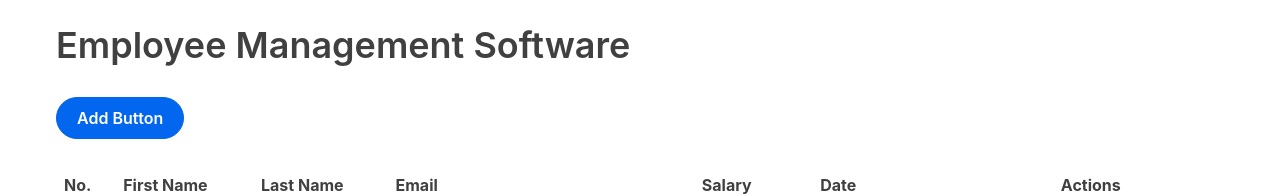
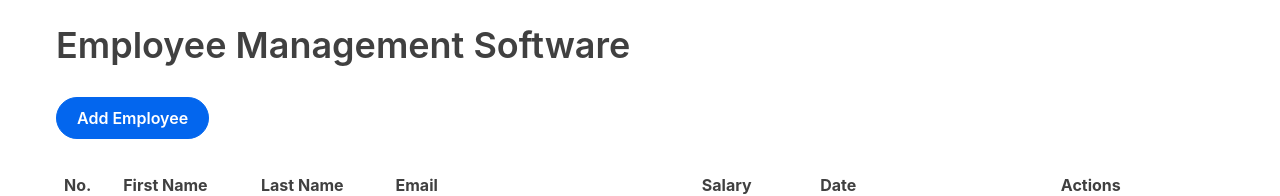
Before and after one commit to Th3At0nic/employee-management-system, a React (Create React App) app: page / in a window 1280 px wide. Shown: the top 196 px of the page. Built offline with nearby package versions, Linux system fonts and the light colour scheme.

Commit message:
some changes in the header file

```diff
--- a/src/Page/Dashboard/Header.js
+++ b/src/Page/Dashboard/Header.js
@@ -5,7 +5,7 @@ function Header({ setIsAdding }) {
         <header>
             <h1>Employee Management Software</h1>
             <div style={{ marginTop: '30px', marginBottom: '18px' }}>
-                <button onClick={() => setIsAdding(true)} className='round-button'>Add Button</button>
+                <button onClick={() => setIsAdding(true)} className='round-button'>Add Employee</button>
             </div>
         </header>
     )
```
